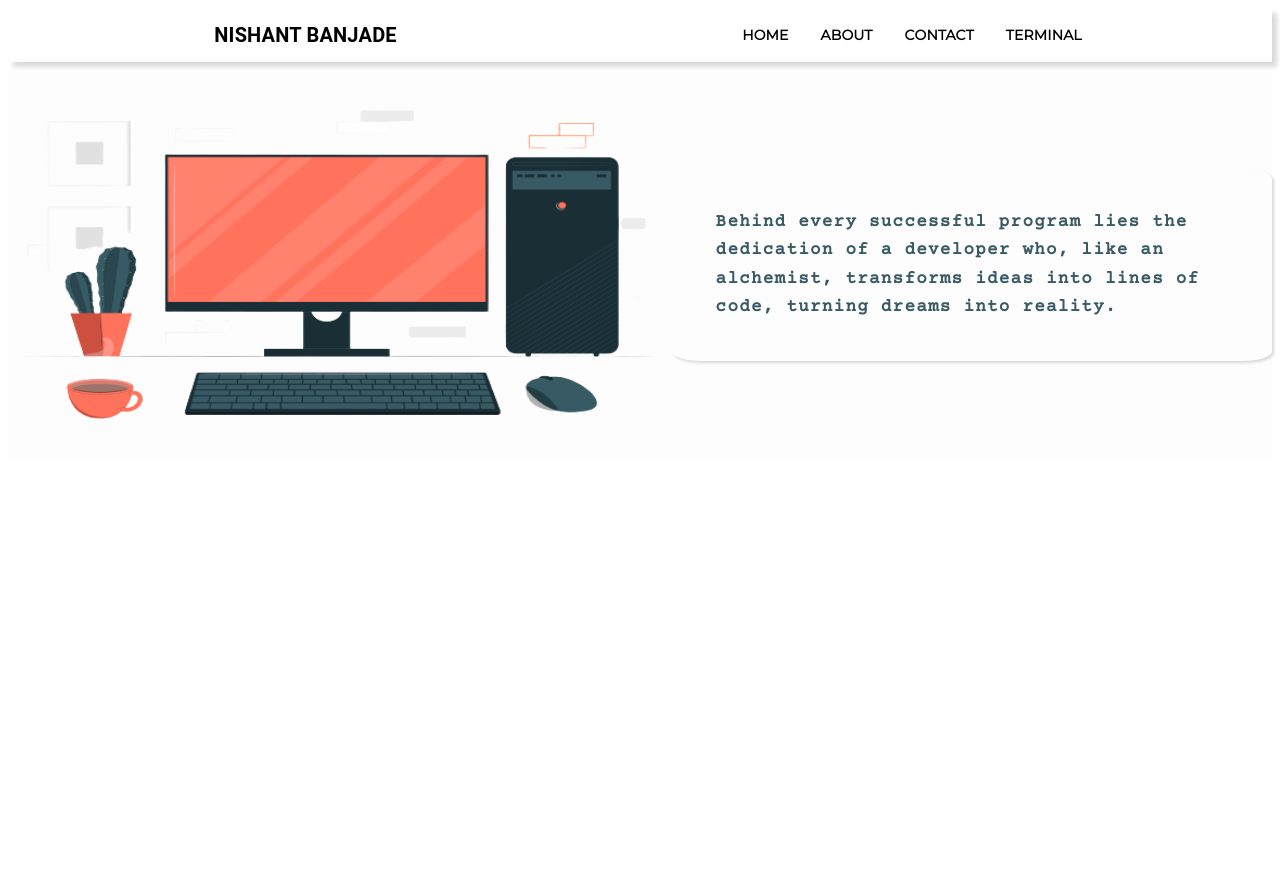
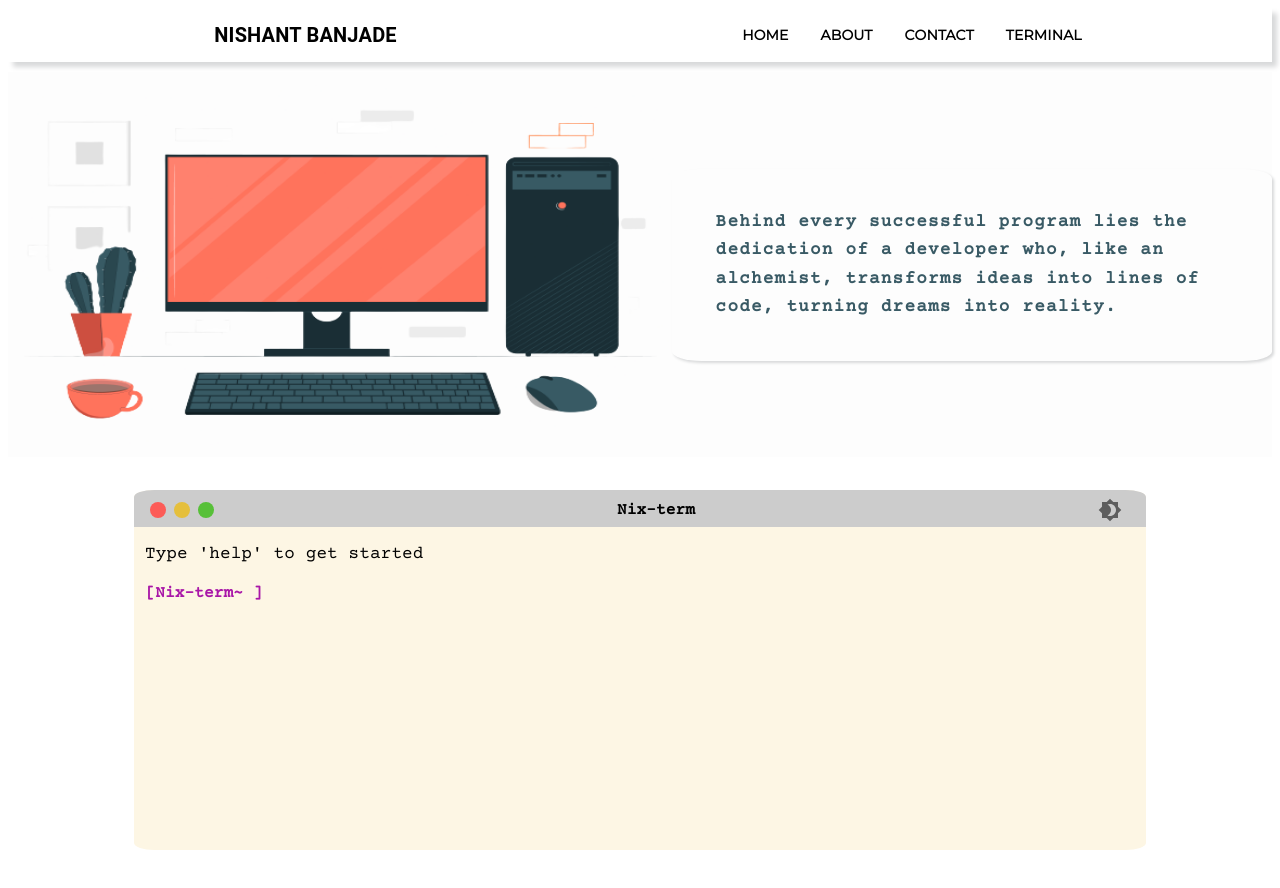
Before and after one commit to nixhantb/nishantbanjade.com.np, a React (Vite) app: page / in a window 1280 px wide. Shown: the top 888 px of the page. Before the commit the page ends 800 px from the top, so only its background shows below. Built offline with nearby package versions, Linux system fonts and the light colour scheme.

Commit message:
Chore: add Terminal component to view the output. Still yet for tests

```diff
--- a/src/App.tsx
+++ b/src/App.tsx
@@ -1,6 +1,7 @@
 import { useEffect } from "react";
 import UserProfileNav from "./component/UserProfileNav/UserProfileNav";
 import HeroBodyWithHeroImageAssociation from "./component/herobodyWithTypeWriterEffect/herobody/herobodyWithHeroImageAssociation";
+import Terminal from "./component/terminal/Terminal";
 
 function App() {
   useEffect(() => {
@@ -10,6 +11,7 @@ function App() {
     <>
       <UserProfileNav />
       <HeroBodyWithHeroImageAssociation />
+      <Terminal/>
     </>
   );
 }
```
